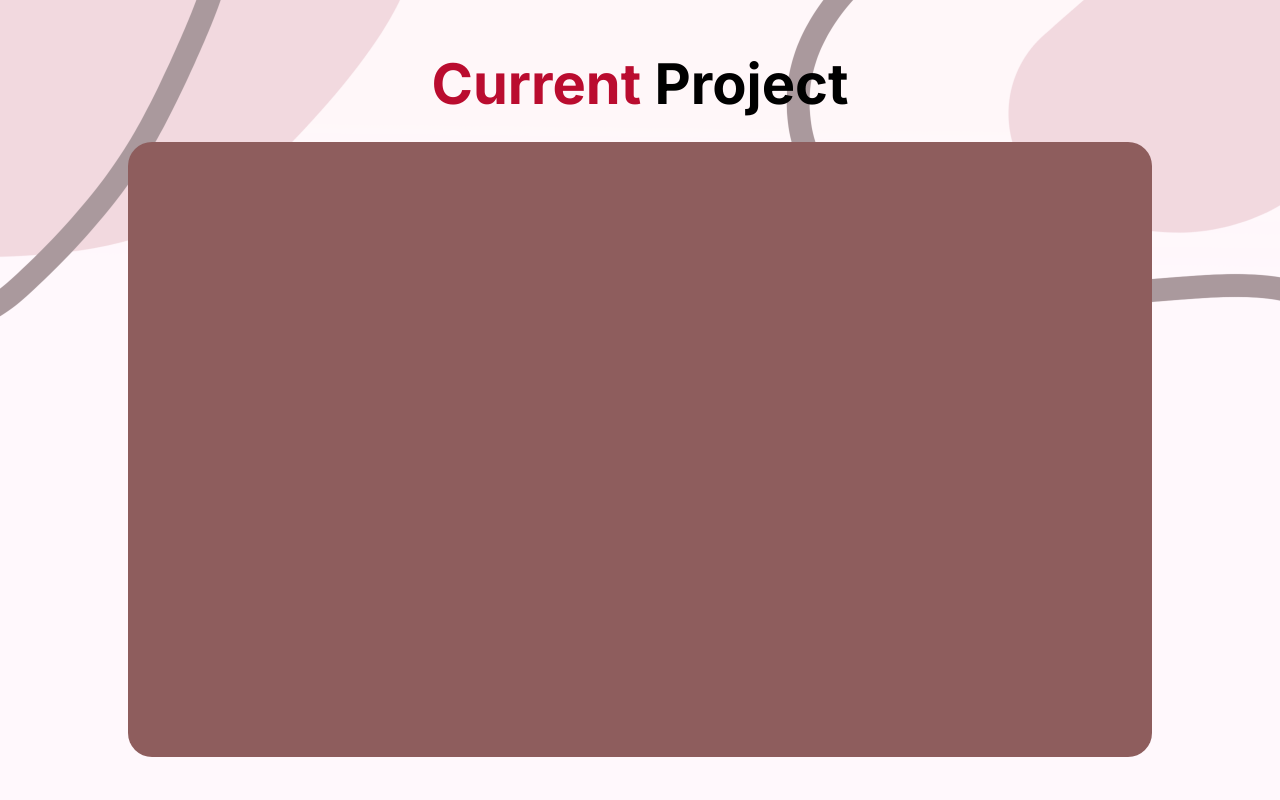
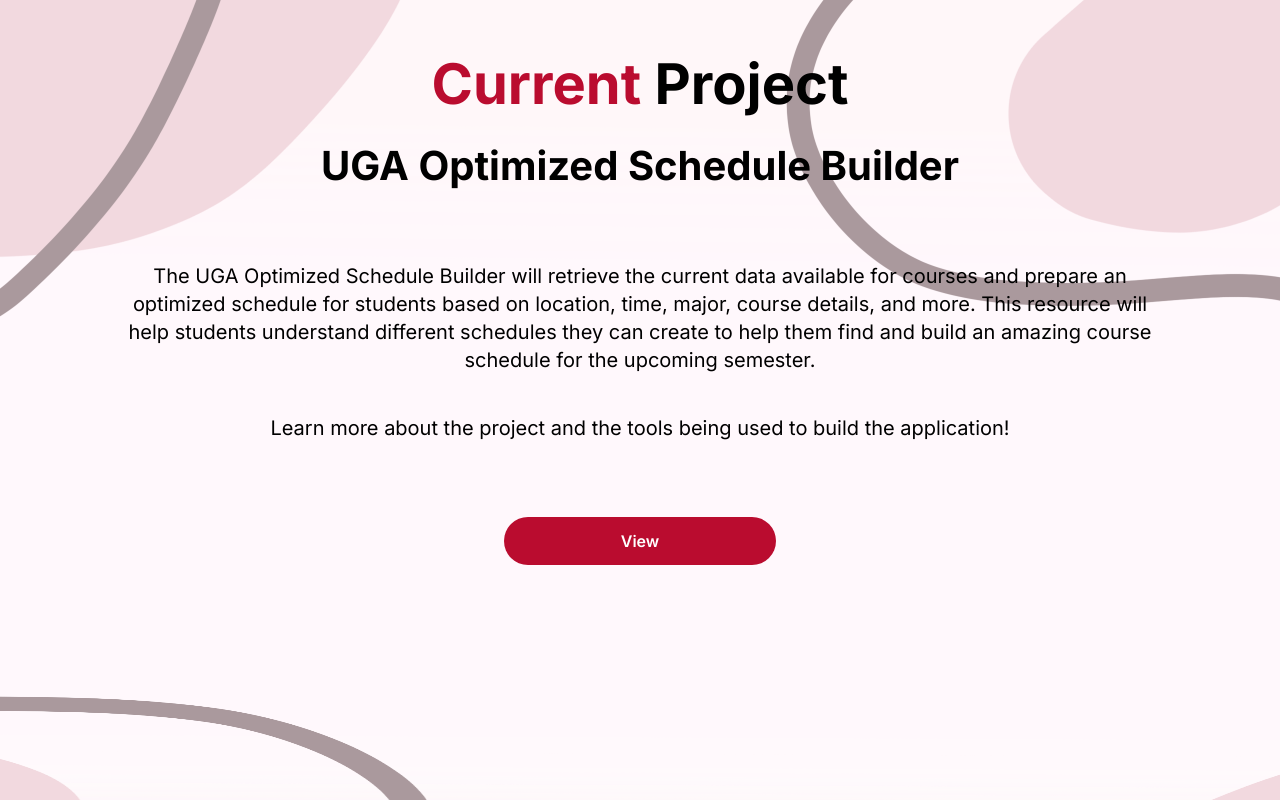
Before and after one commit to DevDogs-UGA/DevDogs-Website, a Next.js app: page /about/projects in a window 1280 px wide. Shown: the part 620-1420 px from the top of the page. Built offline with nearby package versions, Linux system fonts and the light colour scheme.

Commit message:
Added description of project and updated image section

```diff
--- a/src/app/about/projects/page.js
+++ b/src/app/about/projects/page.js
@@ -5,6 +5,7 @@ import Link from "next/link";
 import Button from "../../components/Button";
 import TempProjectImage from "../../images/tempProject.png";
 import EmblaCarousel from "@/app/components/EmblaCarousel";
+import DevDogsImage from "../../images/logo.png"
 
 const Page = () =>
 {
@@ -74,6 +75,12 @@ const Page = () =>
         <h2 className="font-bold text-[2.5rem] sm:text-[3.5rem] md:[4rem] text-black inline">
           Project
         </h2>
+
+        <br />
+
+        <h3 className=" font-bold text-[1.5rem] sm:text-[2.5rem] md:[3rem]">
+          UGA Optimized Schedule Builder
+        </h3>
       </div>
 
       {/* For future use when we have multiple projects being worked on in one semester for now we will focus on one main project */}
@@ -81,17 +88,19 @@ const Page = () =>
 
 
 
-      <div className="w-full container mx-auto">
+      {/* <div className="w-full container mx-auto">
         <Image src={TempProjectImage} className="rounded-3xl"/>
-      </div>
+      </div> */}
 
 
       <p className="pt-10 text-base sm:text-lg md:text-xl">
-        DevDogs is proud to consist of over 100 UGA students from all tech disciplines
-        and backgrounds. We firmly believe that different perspectives breed
-        the best solutions--and we think our work shows! Take a look at some of
-        the awesome people that have made DevDogs, DevDogs below.
+        The UGA Optimized Schedule Builder will retrieve the current data available for courses and prepare an optimized schedule for students based on location, time, major, course details, and more. This resource will help students understand different schedules they can create to help them find and build an amazing course schedule for the upcoming semester.
       </p>
+
+      <p className="pt-10 text-base sm:text-lg md:text-xl">
+        Learn more about the project and the tools being used to build the application!
+      </p>
+
       <Link
         href="https://github.com/DevDogs-UGA/Optimal-Schedule-Builder"
         className="bg-UGA container transition ease-in-out duration-300 block mx-auto rounded-full max-w-[17rem] font-semibold py-3 my-[75px]  text-white hover:bg-black hover:text-white"
```
